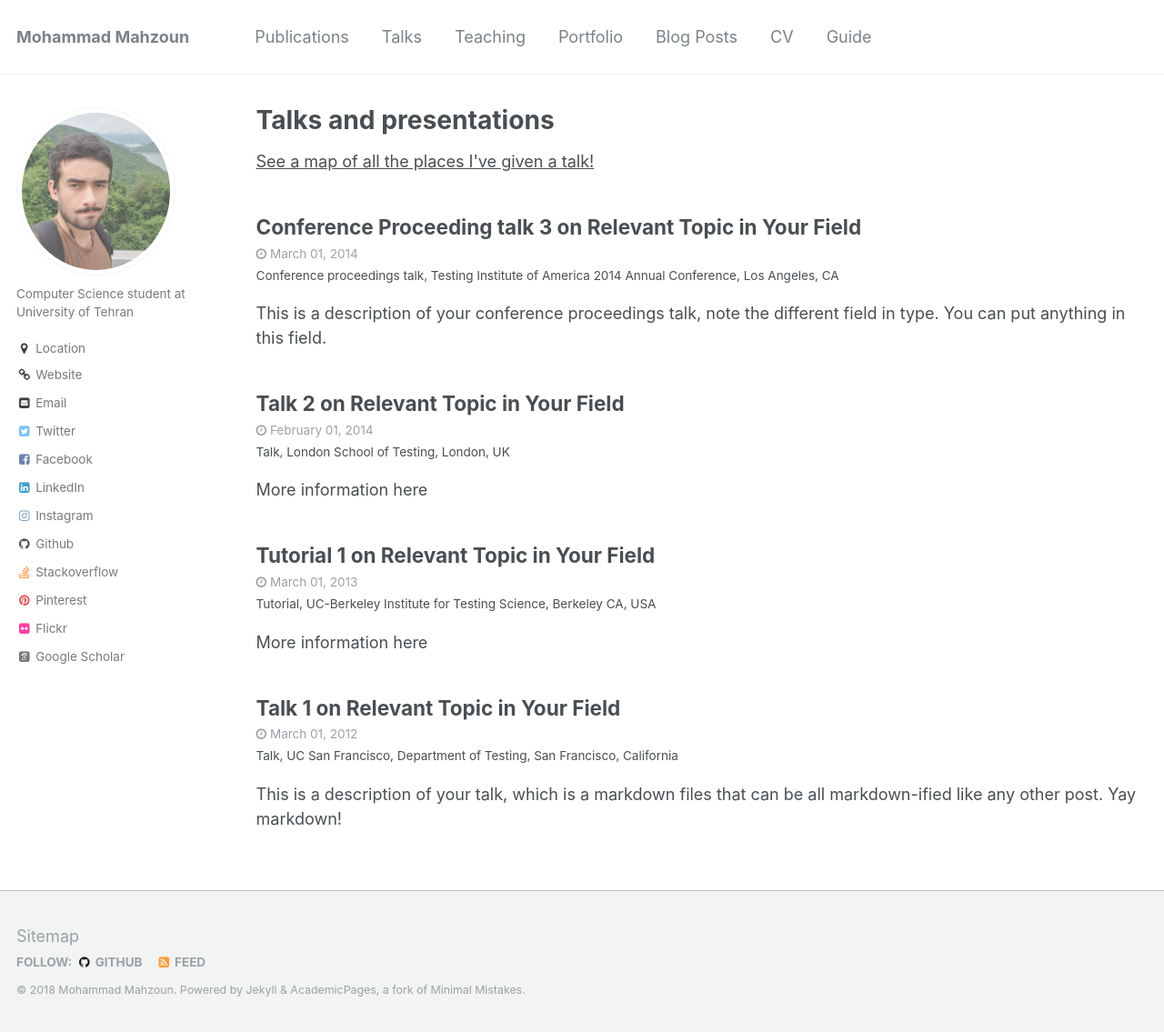
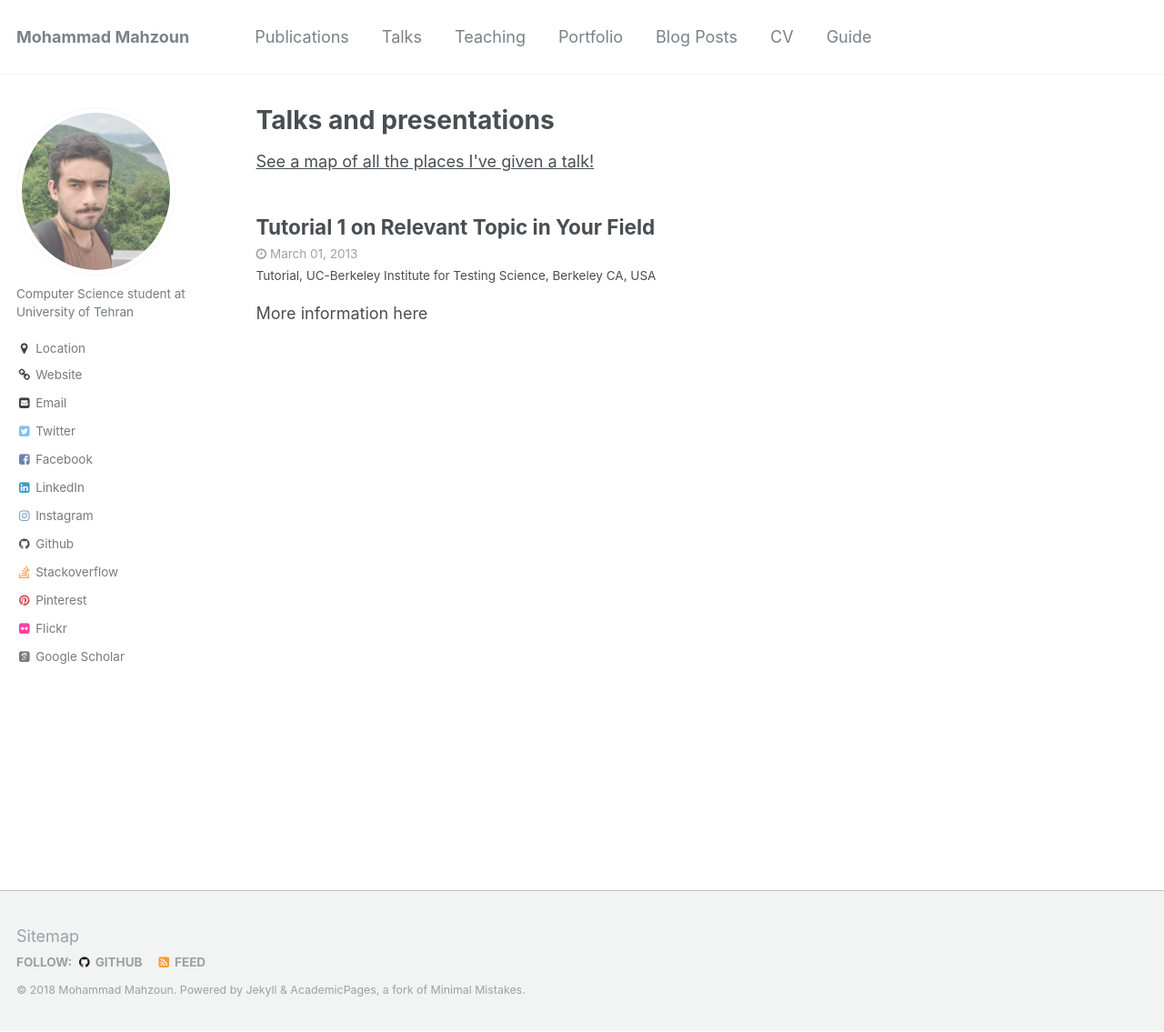
Before and after one commit to mahzoun/old_home_page, a Jekyll site: the page built from _pages/talks.html, in a window 1280 px wide and 1135 px high. Shown: the whole window at 91% size. Built offline with Jekyll 4.4.1, drawn with Linux system fonts in a browser that asks for light colours; some web fonts are replaced.

Commit message:
a little refactor

```diff
--- a/_talks/2012-03-01-talk-1.md
+++ /dev/null
@@ -1,11 +0,0 @@
----
-title: "Talk 1 on Relevant Topic in Your Field"
-collection: talks
-type: "Talk"
-permalink: /talks/2012-03-01-talk-1
-venue: "UC San Francisco, Department of Testing"
-date: 2012-03-01
-location: "San Francisco, California"
----
-
-This is a description of your talk, which is a markdown files that can be all markdown-ified like any other post. Yay markdown!
--- a/_talks/2014-02-01-talk-2.md
+++ /dev/null
@@ -1,13 +0,0 @@
----
-title: "Talk 2 on Relevant Topic in Your Field"
-collection: talks
-type: "Talk"
-permalink: /talks/2014-02-01-talk-2
-venue: "London School of Testing"
-date: 2014-02-01
-location: "London, UK"
----
-
-[More information here](http://example2.com)
-
-This is a description of your talk, which is a markdown files that can be all markdown-ified like any other post. Yay markdown!
--- a/_talks/2014-03-01-talk-3.md
+++ /dev/null
@@ -1,11 +0,0 @@
----
-title: "Conference Proceeding talk 3 on Relevant Topic in Your Field"
-collection: talks
-type: "Conference proceedings talk"
-permalink: /talks/2014-03-01-talk-3
-venue: "Testing Institute of America 2014 Annual Conference"
-date: 2014-03-01
-location: "Los Angeles, CA"
----
-
-This is a description of your conference proceedings talk, note the different field in type. You can put anything in this field.
```
Also changed, not shown: _pages/about.md (+1 -1 lines), _posts/2013-08-14-blog-post-2.md (deleted, +0 -20 lines), _posts/2014-08-14-blog-post-3.md (deleted, +0 -20 lines), _posts/2015-08-14-blog-post-4.md (deleted, +0 -20 lines), _teaching/2015-spring-teaching-2.md (deleted, +0 -20 lines).
